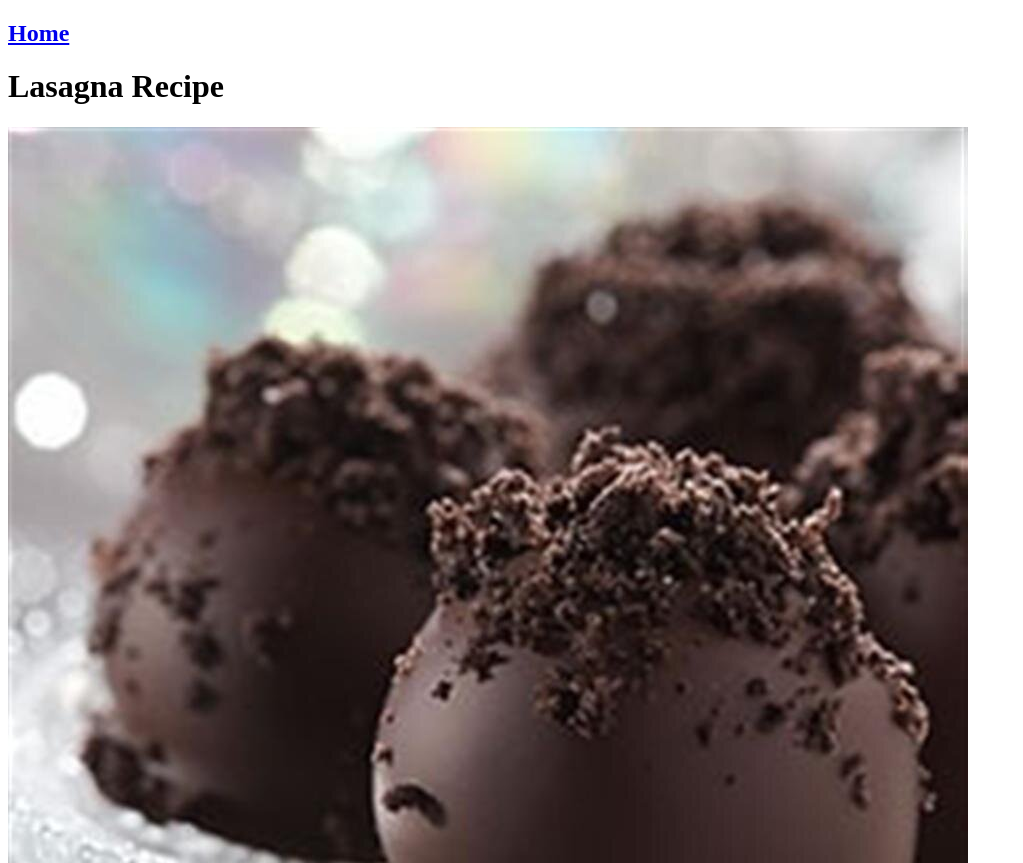
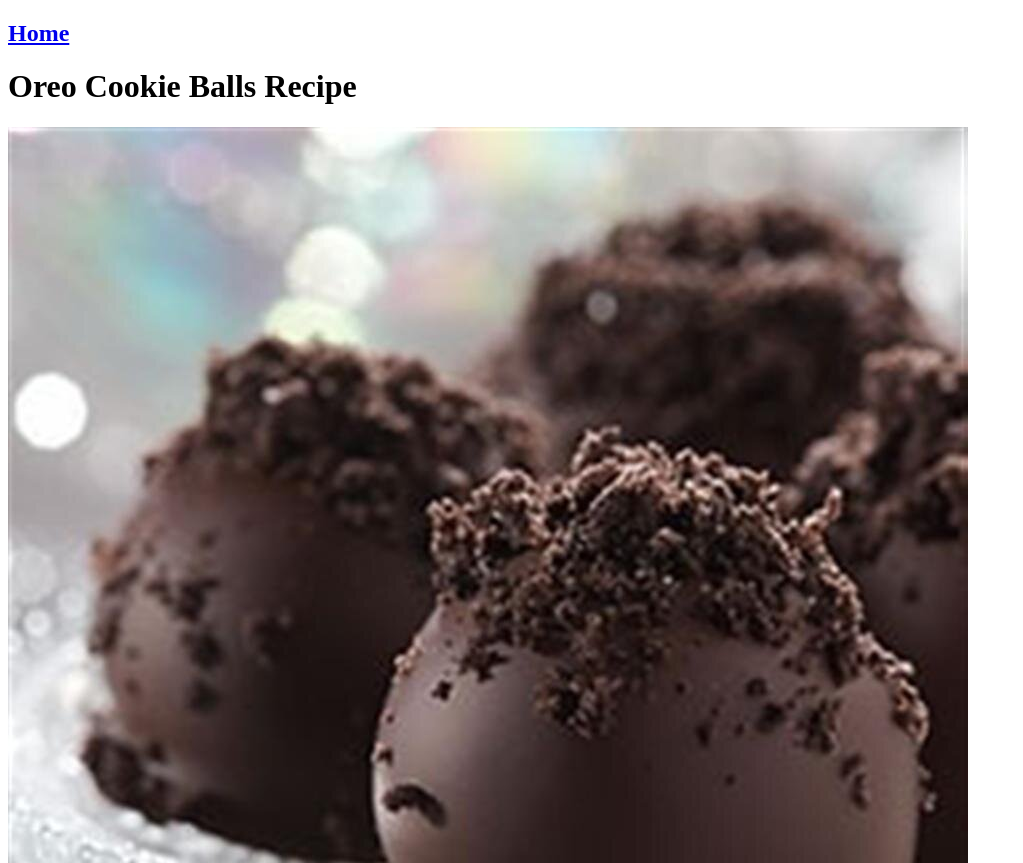
Before and after one commit to luisdrg/odin-recipes, a plain HTML site: page pages/oreo-cookie-balls.html in a window 1280 px wide. Shown: the top 863 px of the page, without its empty margins (0-1023 px from the left). Drawn offline with Linux system fonts and the light colour scheme.

Commit message:
Fixed the heading title

```diff
--- a/pages/oreo-cookie-balls.html
+++ b/pages/oreo-cookie-balls.html
@@ -8,7 +8,7 @@
 </head>
 <body>
     <h2> <a href="../index.html">Home</a> </h2>
-    <h1>Lasagna Recipe</h1>
+    <h1>Oreo Cookie Balls Recipe</h1>
     <img src="../images/oreo.jpeg" alt="Oreo Cookie Balls">
     <h2>Oreo Cookie Balls</h2>
     <p>It can't all be pasta. Oreo Cookie balls is a great dessert option!</p>
```
